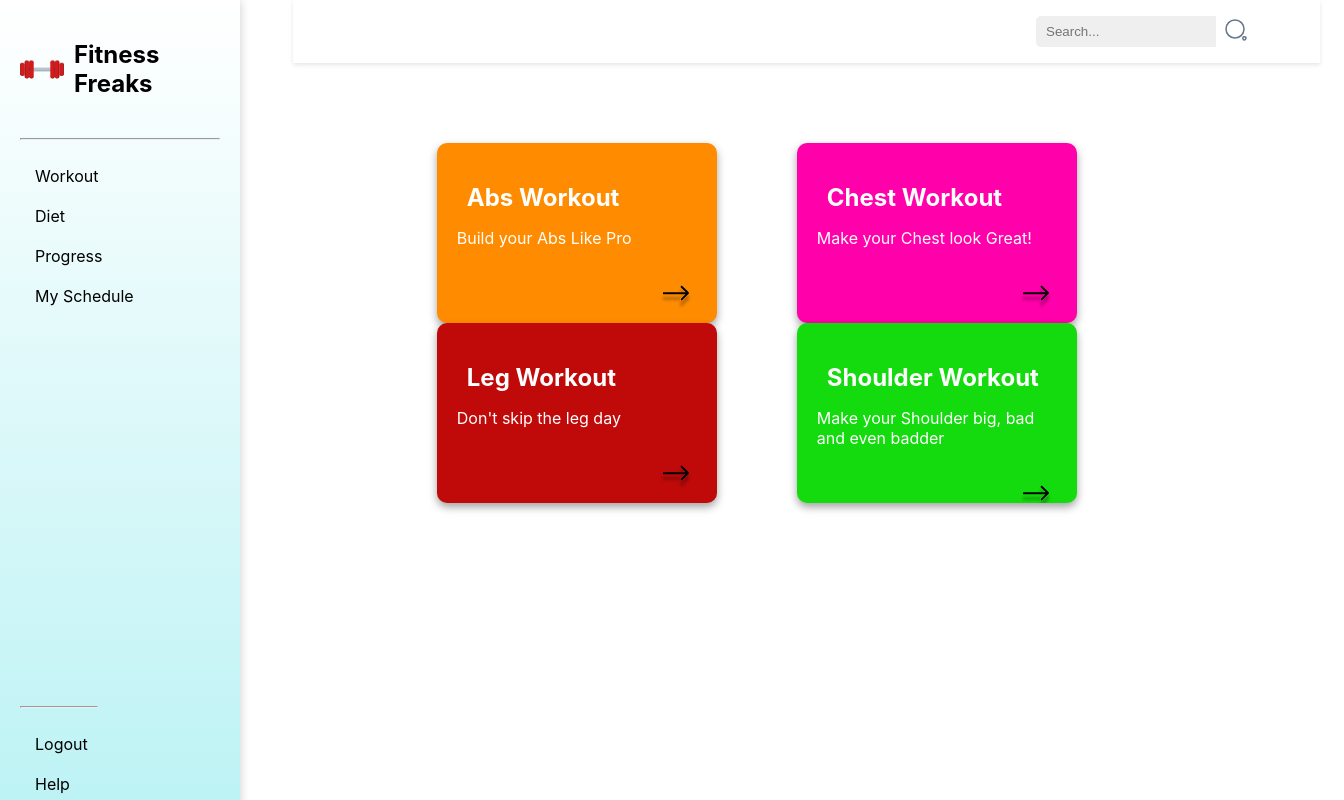
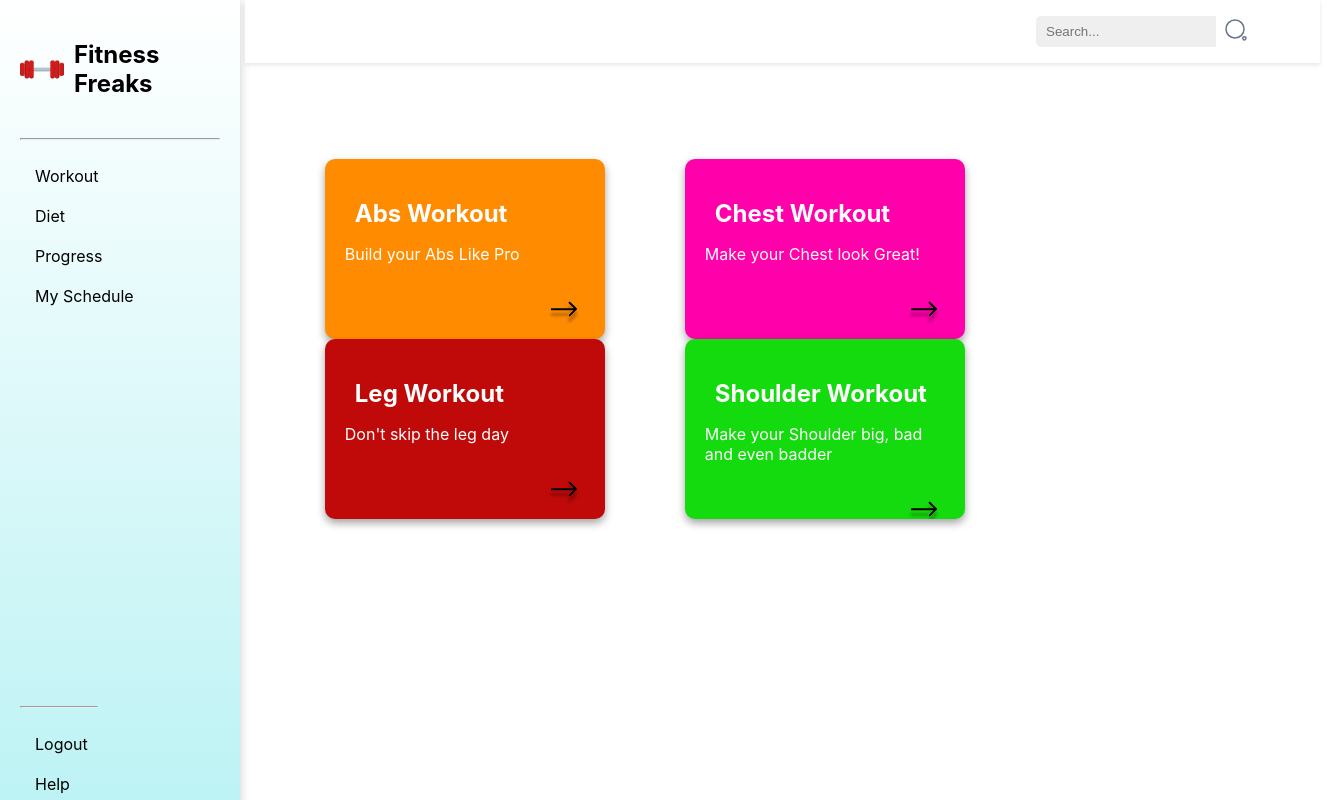
Before and after one commit to SiddhuGit2810/Fitness, a React (Create React App) app: page /HomePage in a window 1280 px wide. Shown: the whole page, 1344 px wide, since content can reach past the window. Built offline with nearby package versions, Linux system fonts and the light colour scheme.

Commit message:
sid tuesday 5

```diff
--- a/src/AbsWorkout/AbsWorkout.css
+++ b/src/AbsWorkout/AbsWorkout.css
@@ -150,4 +150,6 @@ flex-wrap: wrap;
 
     gap: 7rem;
 
+    padding-left: 2rem;
+
   }
--- a/src/App.css
+++ b/src/App.css
@@ -12,7 +12,7 @@
   display: flex;
   flex-direction: row;
 
-  gap: 14.3rem;
+  gap: 11.3rem;
 }
 
 
--- a/src/HomePage/HomePage.js
+++ b/src/HomePage/HomePage.js
@@ -7,8 +7,8 @@ function HomePage() {
 
 
     const slideAnimation = useSpring({
-        from: { transform: 'translateX(-1500px)' , opacity: '-20'  },
-        to: { transform: 'translateX(4rem)' , transition : '1.5s ease-out' , opacity: '1' },
+        from: { transform: 'translateY(-1500px)' , opacity: '-20'  },
+        to: { transform: 'translateY(1rem)' , transition : '1s ease-out' , opacity: '1' },
 
       });
 
```
